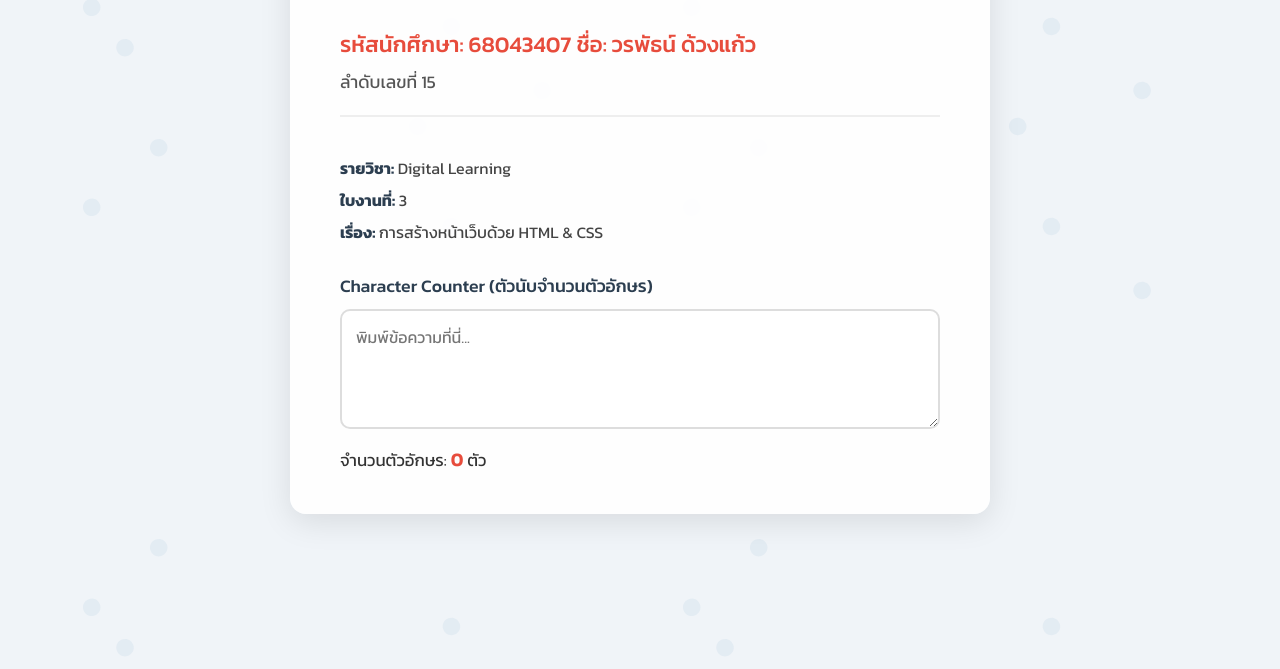
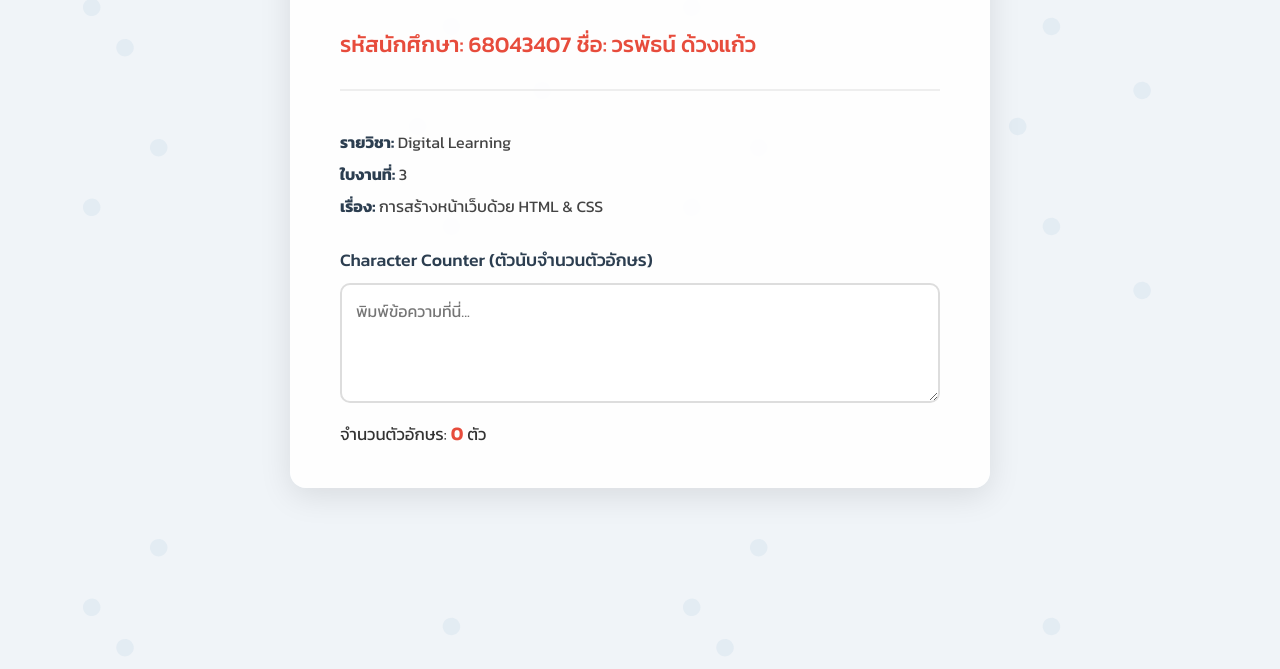
Before and after one commit to sadadminlnwza888/ict12367-assignments, a plain HTML site: page assignment3/index.html in a window 1280 px wide. Shown: the part 131-800 px from the top of the page. Drawn offline with Linux system fonts and the light colour scheme.

Commit message:
Remove student number from assignment 3
Co-Authored-By: Claude Opus 4.6 (1M context) <noreply@anthropic.com>

```diff
--- a/assignment3/index.html
+++ b/assignment3/index.html
@@ -119,7 +119,7 @@
         <h1>Assignment Lab 3</h1>
 
         <h2 class="student-info">รหัสนักศึกษา: 68043407 ชื่อ: วรพัธน์ ด้วงแก้ว</h2>
-        <p class="student-number">ลำดับเลขที่ 15</p>
+        <p class="student-number"></p>
 
         <div class="info-list">
             <p><strong>รายวิชา:</strong> Digital Learning</p>
```
